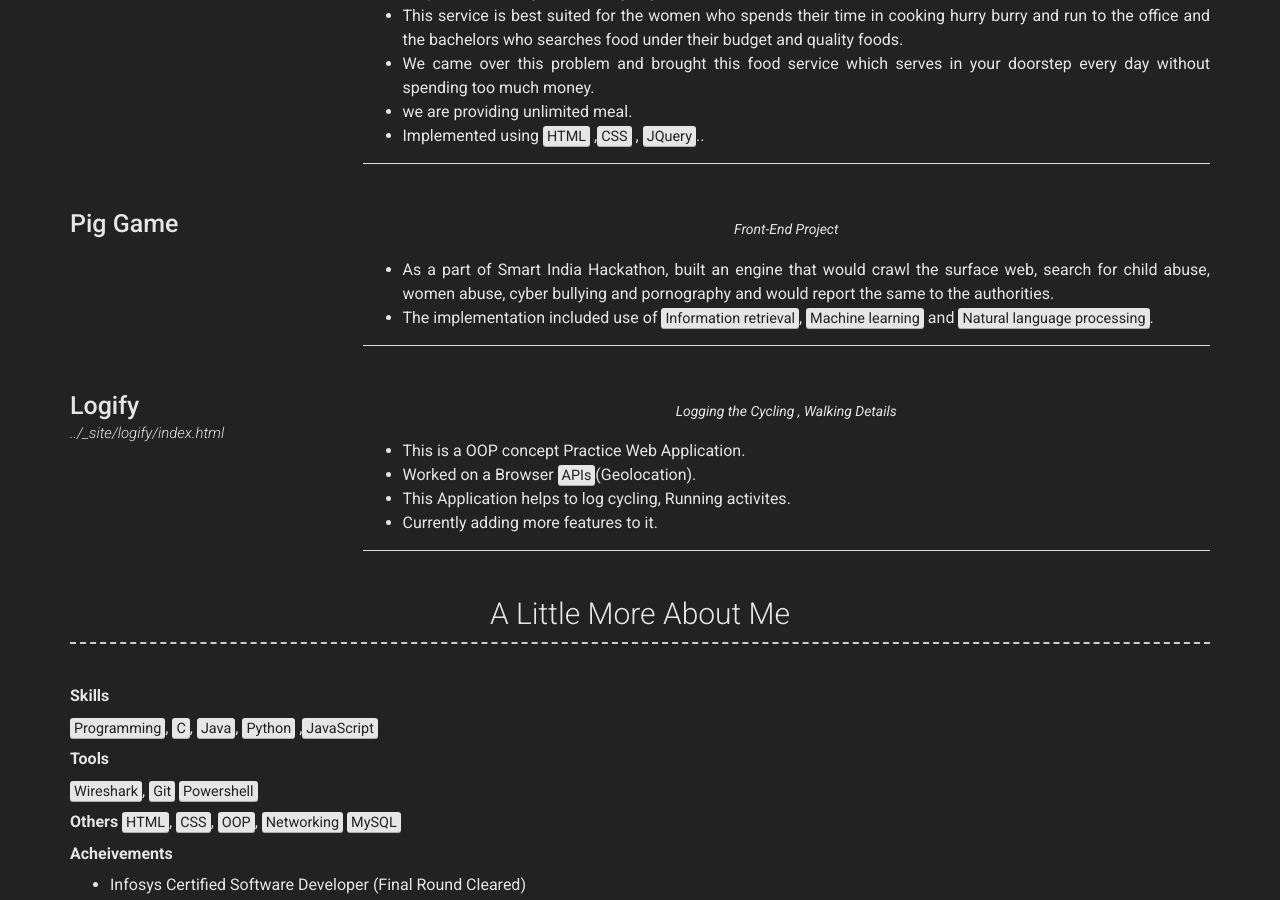
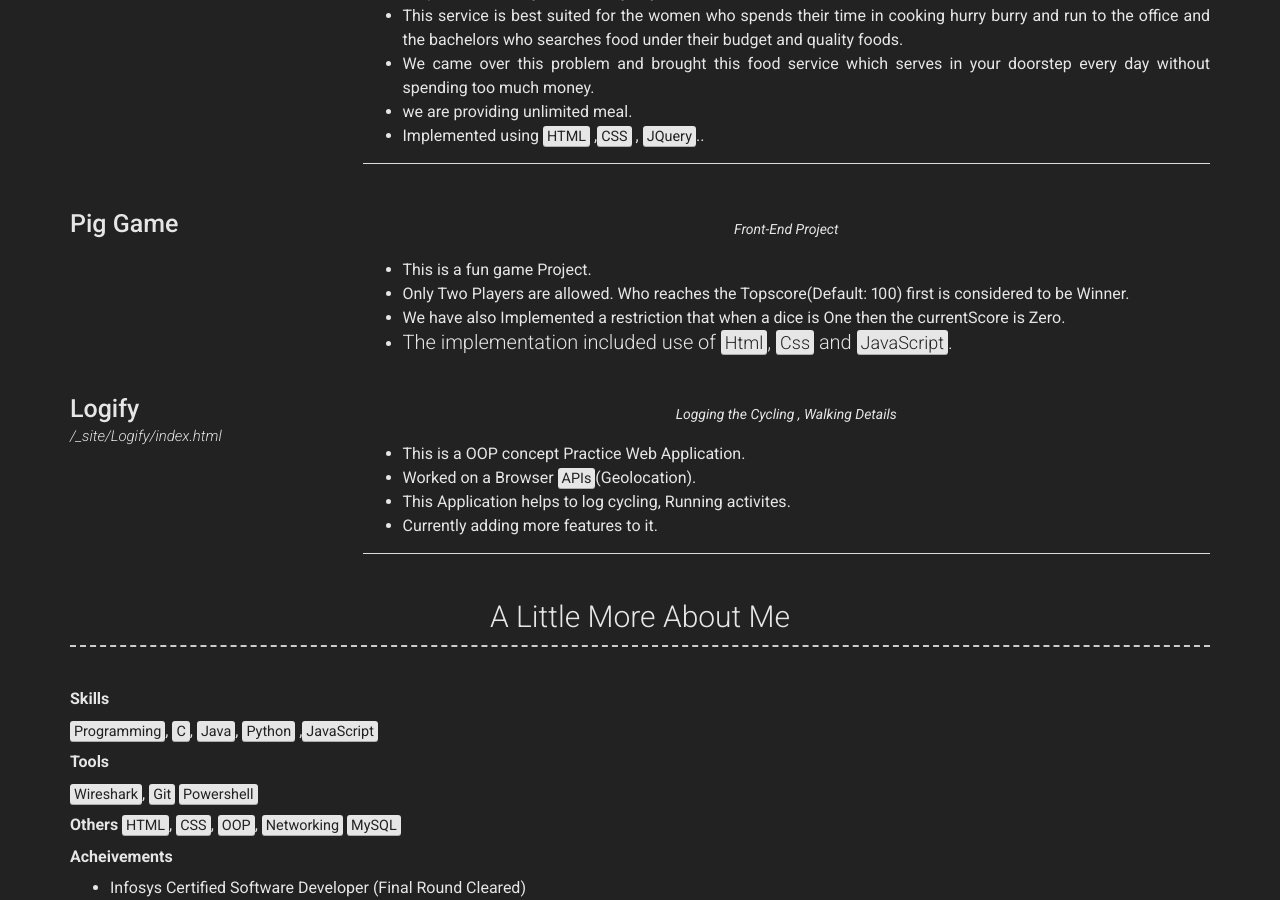
Before and after one commit to paramesh-org/paramesh-org.github.io, a Jekyll site: the page built from index.md, in a window 1280 px wide and 900 px high, scrolled down 1684 px. Built offline with Jekyll 4.4.1, drawn with Linux system fonts in a browser that asks for light colours; nearby versions of some CDN libraries.

Commit message:
Update projects.yml

```diff
--- a/_data/projects.yml
+++ b/_data/projects.yml
@@ -57,17 +57,15 @@
   quote: >
     Front-End Project
   description: | # this will include new lines to allow paragraphs
-    - As a part of Smart India Hackathon, built an engine that would crawl the surface web,
-    search for child abuse, women abuse, cyber bullying and pornography and would
-    report the same to the authorities.
-    - The implementation included use of <mark>Information
-    retrieval</mark>, <mark>Machine learning</mark> and <mark>Natural language processing</mark>.
-
+    - This is a fun game Project.
+    - Only Two Players are allowed. Who reaches the Topscore(Default: 100) first  is considered to be Winner.
+    - We have also Implemented a restriction that when a dice is One then the currentScore is Zero.
+    - The implementation included use of  <mark>Html</mark>, <mark>Css</mark> and <mark>JavaScript</mark>.
     ---
 
 - layout: left
   name: Logify
-  link: ../_site/logify/index.html
+  link: /_site/Logify/index.html
   # github: https://github.com/makeavish/ResearchAssist
   quote: >
     Logging the Cycling , Walking Details
```
